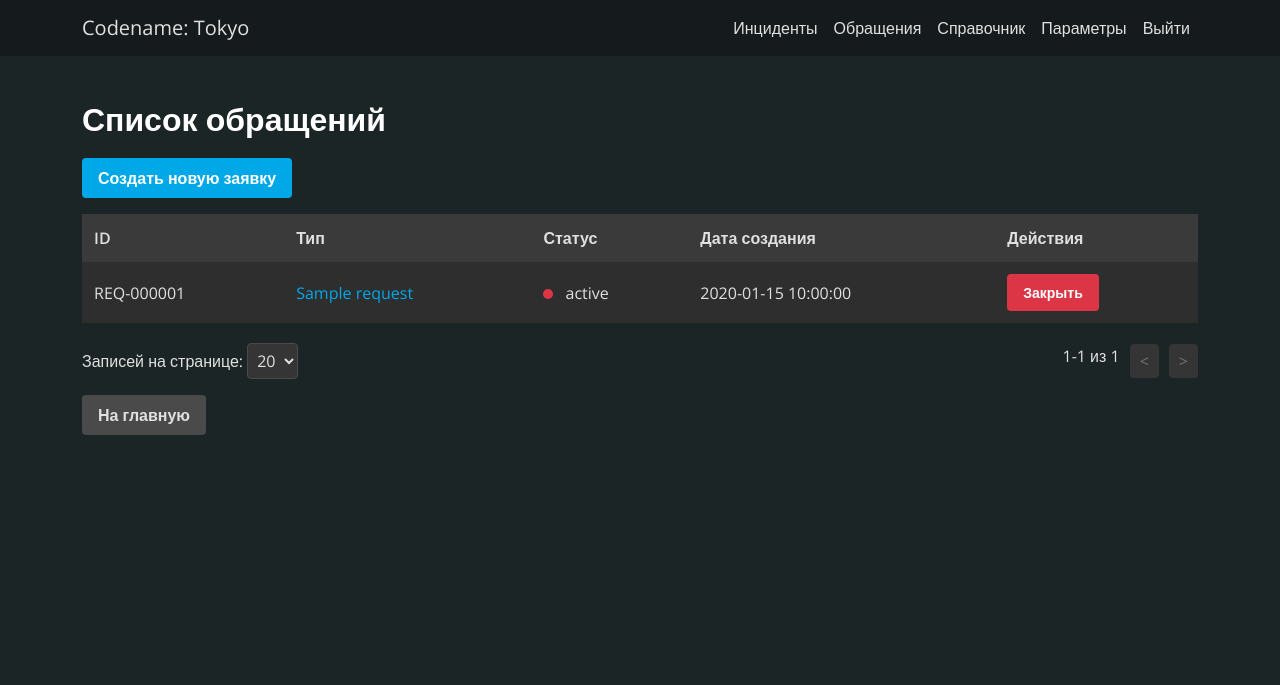
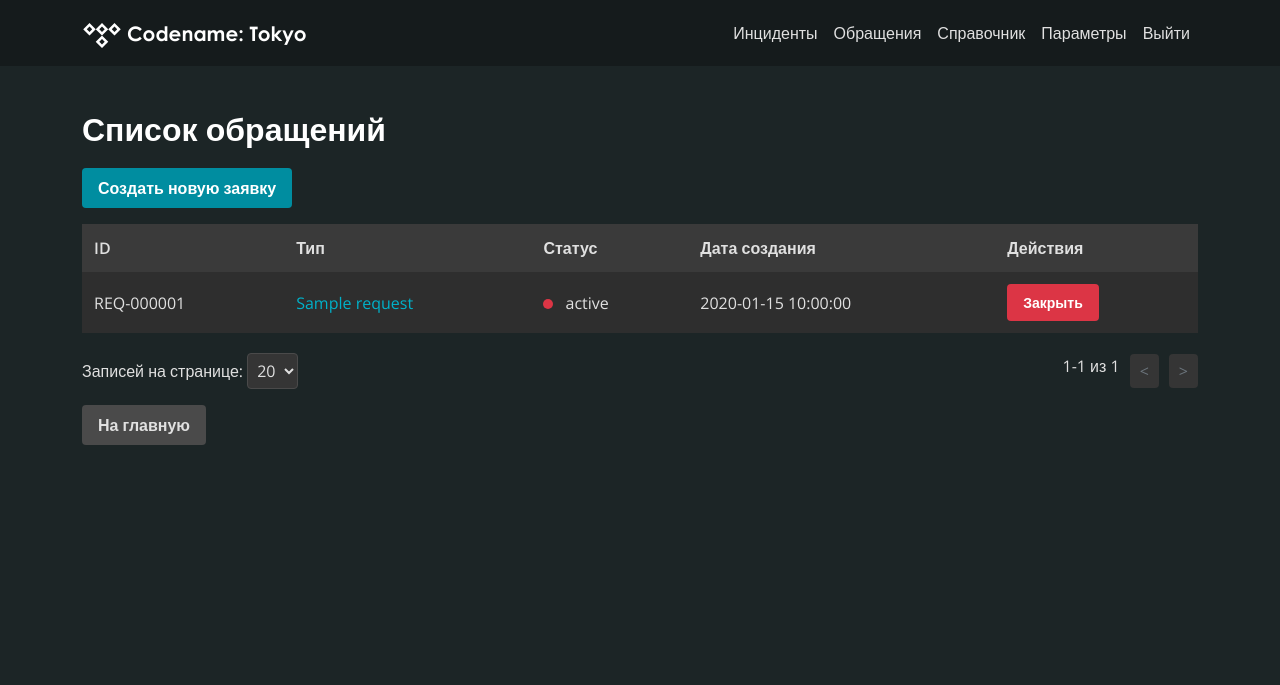
Before and after one commit to reallyShould/Tokyo, a Flask app: page /requests in a window 1280 px wide. Shown: the top 685 px of the page. Run offline with Flask 3, Linux system fonts and the light colour scheme; a user stored in the database is signed in; tables that the repository leaves empty hold one stand-in row (values such as "Sample post").

Commit message:
after dark

```diff
--- a/routes/requests.py
+++ b/routes/requests.py
@@ -28,7 +28,7 @@ def list_requests():
     cursor.execute("SELECT COUNT(*) FROM requests WHERE user_id = ? AND status != 'closed'", (current_user.id,))
     total_requests = cursor.fetchone()[0]
 
-    cursor.execute("SELECT id, title, status, created_at, user_id FROM requests WHERE user_id = ? AND status != 'closed' LIMIT ? OFFSET ?",
+    cursor.execute("SELECT id, title, status, created_at, user_id FROM requests WHERE user_id = ? LIMIT ? OFFSET ?",
                    (current_user.id, per_page, offset))
     requests = [dict(row) for row in cursor.fetchall()]
 
--- a/static/styles.css
+++ b/static/styles.css
@@ -1,4 +1,17 @@
-/* Базовые стили и тёмная тема */
+@font-face {
+    font-family: 'Century Gothic Normal';
+    src: url('fonts/centurygothic.ttf') format('truetype');
+    font-weight: normal;
+    font-style: normal;
+}
+
+@font-face {
+    font-family: 'Century Gothic Bold';
+    src: url('fonts/centurygothic_bold.ttf') format('truetype');
+    font-weight: normal;
+    font-style: normal;
+}
+
 body {
     background-color: #1C2526;
     color: #E0E0E0;
@@ -22,16 +35,46 @@ main {
     background-color: #151B1C;
 }
 
+.navbar-brand:hover .gothic-font {
+    color: #00b1c9;
+}
+
 .navbar {
     background-color: #151B1C !important;
 }
 
-.navbar-brand, .navbar-nav .nav-link, .navbar-text {
+.navbar-brand {
+    color: #E0E0E0 !important;
+}
+
+.navbar-nav .nav-link, .navbar-text {
     color: #E0E0E0 !important;
 }
 
 .navbar-nav .nav-link:hover {
-    color: #00A8E8 !important;
+    color: #00b1c9 !important;
+}
+
+.navbar-brand {
+    display: flex;
+    align-items: center;
+    gap: 5px;
+}
+
+.navbar-brand .logo {
+    height: 40px;
+    width: auto;
+}
+
+.navbar-brand .logo path {
+    fill: #FFFFFF;
+}
+
+.navbar-brand .brand-text {
+    color: #FFFFFF;
+    font-size: 1.5rem;
+    font-weight: 700;
+    margin: 0;
 }
 
 .table {
@@ -84,7 +127,7 @@ main {
 }
 
 .dark-table a {
-    color: #00A8E8;
+    color: #00b1c9;
     text-decoration: none;
 }
 
@@ -100,16 +143,24 @@ main {
     margin-right: 8px;
 }
 
-.status-icon.open {
+.status-icon.resolved {
     background-color: #28A745;
 }
 
 .status-icon.in-progress {
-    background-color: #FFC107;
+    background-color: #4e68ff;
 }
 
 .status-icon.critical {
     background-color: #DC3545;
+}
+
+.status-icon.passive {
+    background-color: #858585;
+}
+
+.status-icon.paused {
+    background-color: #ff8d22;
 }
 
 .btn {
@@ -119,13 +170,13 @@ main {
 }
 
 .btn-primary {
-    background-color: #00A8E8;
+    background-color: #008da0;
     border: none;
     color: #FFFFFF;
 }
 
 .btn-primary:hover {
-    background-color: #008BBF;
+    background-color: #017786;
 }
 
 .btn-secondary {
@@ -160,6 +211,12 @@ main {
 .btn-dashboard:hover {
     background-color: #F5F5F5;
     color: #000000;
+}
+
+.fixed-bottom-btn {
+    align-self: flex-end;
+    margin-top: auto;
+    margin-bottom: 20px;
 }
 
 .alert {
@@ -232,7 +289,6 @@ main {
 }
 
 .card {
-    background-color: #007BFF;
     border: none;
     border-radius: 8px;
     padding: 20px;
@@ -268,7 +324,7 @@ main {
 }
 
 .card {
-    background-color: #007BFF;
+    background-color: #008da0;
     border: none;
     border-radius: 8px;
     padding: 20px;
@@ -343,8 +399,8 @@ h1 {
     max-width: 100%;
 }
 
-.fixed-bottom-btn {
-    align-self: flex-end;
-    margin-top: auto;
-    margin-bottom: 20px;
+.gothic-font {
+    font-family: 'Century Gothic Bold', Arial, sans-serif;
+    color: #ffffff;
+    transition: color 0.3s ease;
 }
--- a/templates/base.html
+++ b/templates/base.html
@@ -9,7 +9,11 @@
 <body>
     <nav class="navbar navbar-expand-lg navbar-dark bg-dark">
         <div class="container">
-            <a class="navbar-brand" href="{{ url_for('auth_routes.dashboard') }}">Codename: Tokyo</a>
+
+            <a class="navbar-brand" href="{{ url_for('auth_routes.dashboard') }}">
+                <img src="{{ url_for('static', filename='img/logo.svg') }}" alt="Tokyo Logo" style="height: 40px; ">
+                <span class="gothic-font">Codename: Tokyo</span>
+            </a>
             {% if current_user.is_authenticated %}
             <div class="navbar-nav">
                 <a class="nav-link" href="{{ url_for('incidents.list_incidents') }}">Инциденты</a>
--- a/templates/incidents.html
+++ b/templates/incidents.html
@@ -23,7 +23,7 @@
                     </a>
                 </td>
                 <td>
-                    <span class="status-icon {{ 'open' if incident.status == 'В очереди' else 'in-progress' if incident.status == 'Закрыт' else 'critical' }}"></span>
+                    <span class="status-icon {{ 'passive' if incident.status == 'В очереди' else 'in-progress' if incident.status == 'Закрыт' else 'resolved' if incident.status == 'Решён' else 'critical' }}"></span>
                     {{ incident.status }}
                 </td>
                 <td>{{ incident.created_at }}</td>
@@ -53,6 +53,6 @@
         </div>
     </div>
 
-    <a href="{{ url_for('auth_routes.dashboard') }}" class="btn btn-secondary mt-3">На главную</a>
+    <a href="{{ url_for('auth_routes.dashboard') }}" class="btn btn-secondary mt-3 mb-4">На главную</a>
 </div>
 {% endblock %}
--- a/templates/requests.html
+++ b/templates/requests.html
@@ -28,12 +28,12 @@
                     {% endif %}
                 </td>
                 <td>
-                    <span class="status-icon {{ 'open' if request.status == 'В очереди' else 'in-progress' if request.status == 'Закрыт' else 'critical' }}"></span>
+                    <span class="status-icon {{ 'passive' if request.status == 'В очереди' else 'critical' if request.status == 'Закрыт' else 'resolved' if request.status == 'Решён' else 'critical' }}"></span>
                     {{ request.status }}
                 </td>
                 <td>{{ request.created_at }}</td>
                 <td>
-                    {% if request.status != "Решён" %}
+                    {% if request.status != "Решён" and request.status != "Закрыт" %}
                     <form action="{{ url_for('requests.close_request', request_id=request.id) }}" method="POST" style="display:inline;">
                         <button type="submit" class="btn btn-danger btn-sm">Закрыть</button>
                     </form>
@@ -60,6 +60,6 @@
         </div>
     </div>
 
-    <a href="{{ url_for('auth_routes.dashboard') }}" class="btn btn-secondary mt-3">На главную</a>
+    <a href="{{ url_for('auth_routes.dashboard') }}" class="btn btn-secondary mt-3 mb-4">На главную</a>
 </div>
 {% endblock %}
--- a/templates/user_detail.html
+++ b/templates/user_detail.html
@@ -3,9 +3,9 @@
 {% block content %}
 <div class="container mt-4">
     <h1>Пользователь #{{ user.id }}</h1>
-    <div class="card">
-        <div class="card-body">
-            <h5 class="card-title">Подробности</h5>
+    <div class="card-2">
+        <div class="card-body-2">
+            <h5 class="card-title-2">Подробности</h5>
             <form method="POST" action="{{ url_for('users.update_user', user_id=user.id) }}">
                 <div class="row mb-3">
                     <div class="col-3"><strong>Логин:</strong></div>
```
Also changed, not shown: static/fonts/centurygothic.ttf (added), static/fonts/centurygothic_bold.ttf (added), static/img/logo.svg (added).
